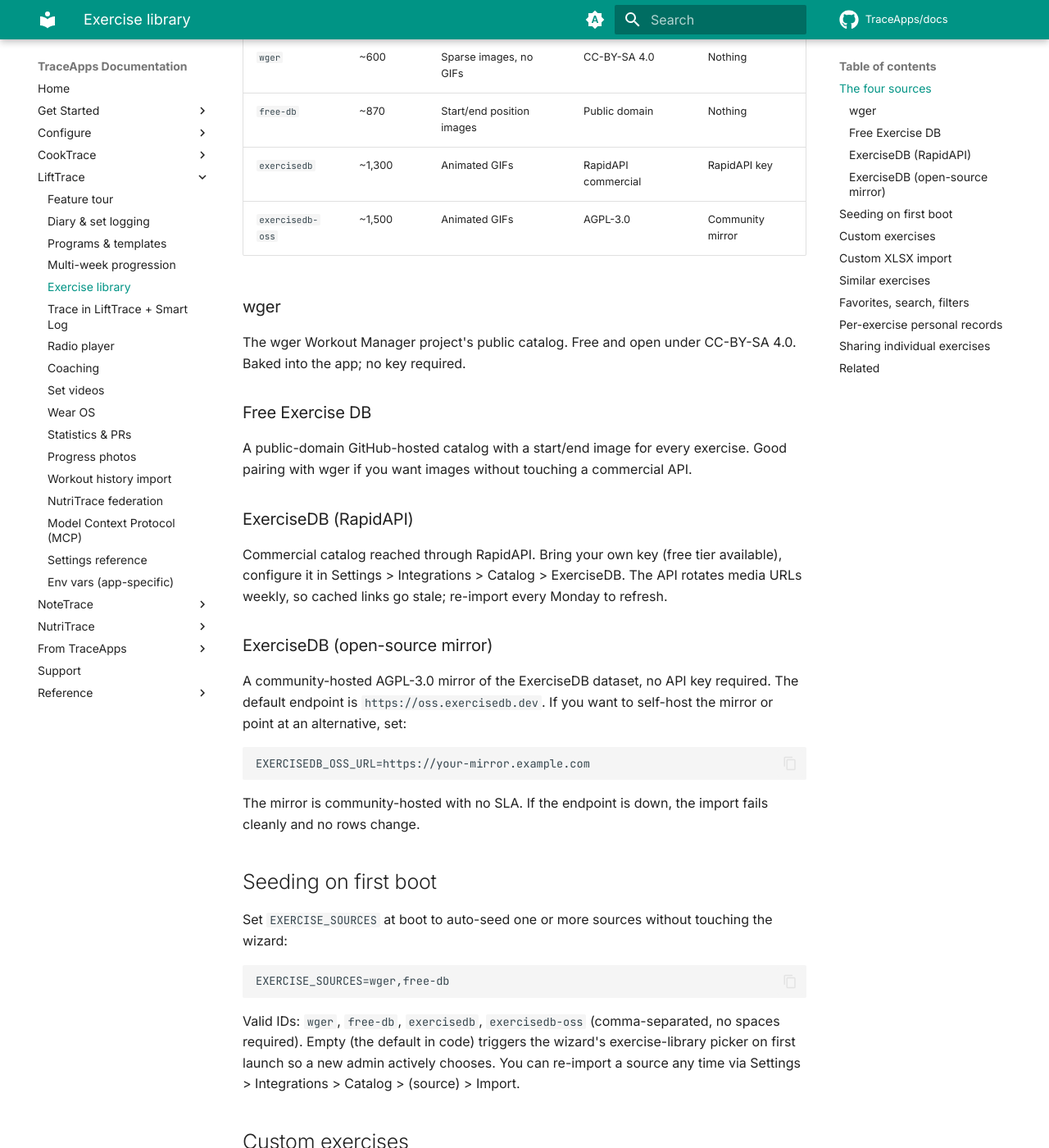
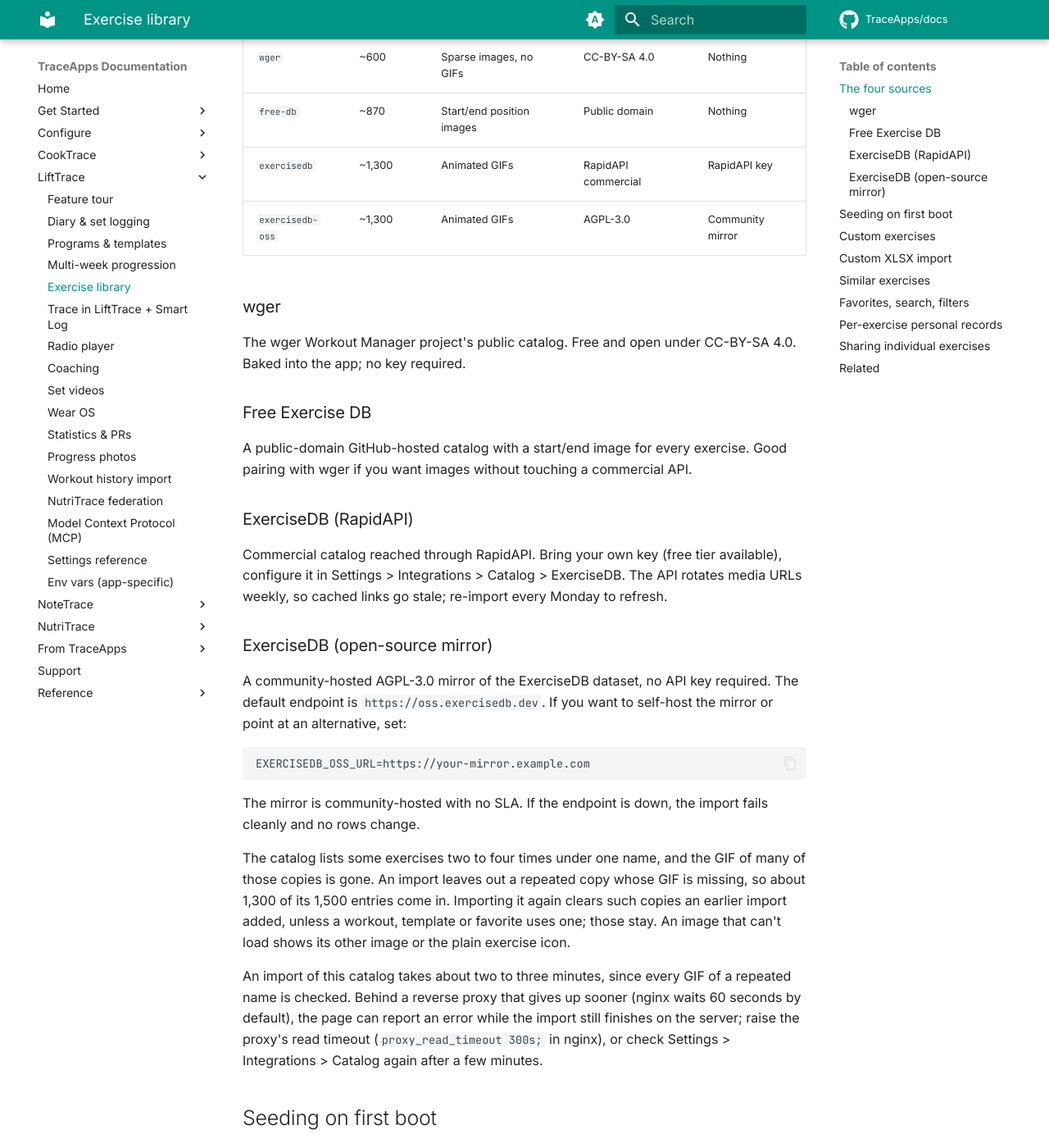
Before and after one commit to TraceApps/docs, an MkDocs documentation site: the page built from docs/lifttrace/exercises.md, in a window 1280 px wide and 1400 px high, scrolled down 918 px. Shown: the whole window at 82% size. Built offline with MkDocs 1.6.1 and Material for MkDocs 9.7.7, drawn with Linux system fonts in a browser that asks for light colours; comment, search, counter and statistics services are not loaded.

Commit message:
LiftTrace: ExerciseDB (open-source) leaves out repeated copies whose GIF is gone (#155)

````diff
--- a/docs/lifttrace/exercises.md
+++ b/docs/lifttrace/exercises.md
@@ -14,7 +14,7 @@ Sources are registered in `server/exercise-sources/index.js`. Enable and import
 | `wger` | ~600 | Sparse images, no GIFs | CC-BY-SA 4.0 | Nothing |
 | `free-db` | ~870 | Start/end position images | Public domain | Nothing |
 | `exercisedb` | ~1,300 | Animated GIFs | RapidAPI commercial | RapidAPI key |
-| `exercisedb-oss` | ~1,500 | Animated GIFs | AGPL-3.0 | Community mirror |
+| `exercisedb-oss` | ~1,300 | Animated GIFs | AGPL-3.0 | Community mirror |
 
 ### wger
 
@@ -37,6 +37,10 @@ EXERCISEDB_OSS_URL=https://your-mirror.example.com
 ```
 
 The mirror is community-hosted with no SLA. If the endpoint is down, the import fails cleanly and no rows change.
+
+The catalog lists some exercises two to four times under one name, and the GIF of many of those copies is gone. An import leaves out a repeated copy whose GIF is missing, so about 1,300 of its 1,500 entries come in. Importing it again clears such copies an earlier import added, unless a workout, template or favorite uses one; those stay. An image that can't load shows its other image or the plain exercise icon.
+
+An import of this catalog takes about two to three minutes, since every GIF of a repeated name is checked. Behind a reverse proxy that gives up sooner (nginx waits 60 seconds by default), the page can report an error while the import still finishes on the server; raise the proxy's read timeout (`proxy_read_timeout 300s;` in nginx), or check Settings > Integrations > Catalog again after a few minutes.
 
 ## Seeding on first boot
 
````
Also changed, not shown: docs/lifttrace/env-vars.md (+1 -1 lines).
